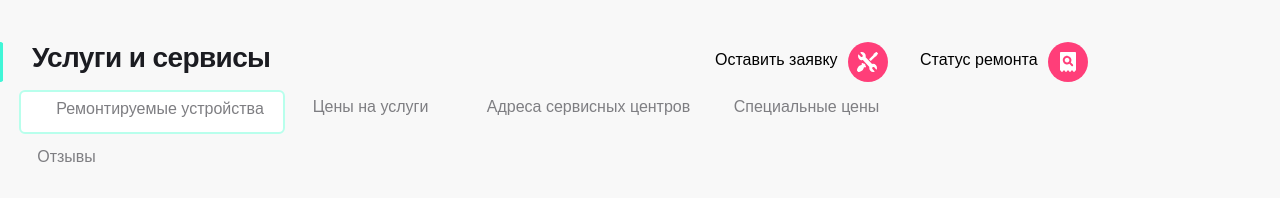
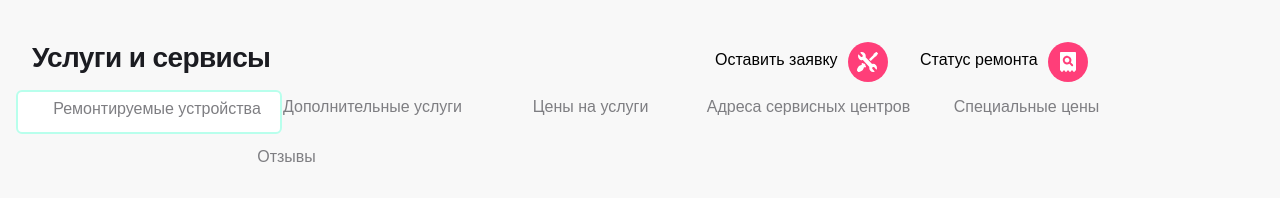
Before and after one commit to MayraSalg/Maket13, a plain HTML site: page index.html in a window 1280 px wide. Shown: the top 198 px of the page. Drawn offline with Linux system fonts and the light colour scheme.

Commit message:
Update style.css

```diff
--- a/style.css
+++ b/style.css
@@ -9,7 +9,7 @@ header
 
 nav{
     display: flex;
-    width: 320.16px;
+
     height: 40px;
     margin-top:20px;
     position: relative;
```
